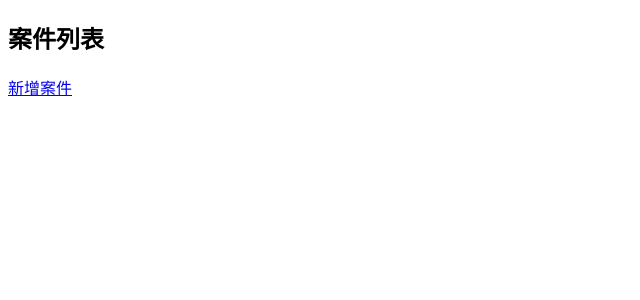
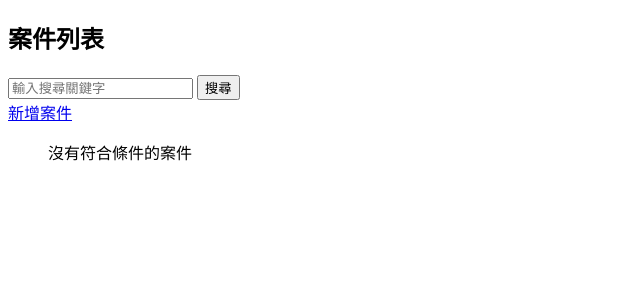
Before and after one commit to Leslie121224/case_management, a Django app: page /cases/ in a window 1280 px wide. Shown: the part 114-414 px from the top of the page, without its empty margins (0-640 px from the left). Run offline with Django 5.2, Linux system fonts and the light colour scheme; the visitor is signed in with stand-in values (Sample User, id 1); data that the repository does not hold is empty.

Commit message:
feat: 新增搜尋功能，支援模糊搜索。
若案子增加則需要查詢特定案件的功能，因此新增搜尋功能。

```diff
--- a/case_tracker/templates/case_list.html
+++ b/case_tracker/templates/case_list.html
@@ -2,6 +2,11 @@
 
 {% block content %}
   <h2>案件列表</h2>
+
+  <form method="GET" action="{% url 'case_list' %}">
+    <input type="text" name="q" value="{{ query }}" placeholder="輸入搜尋關鍵字">
+    <button type="submit">搜尋</button>
+  </form>
 
   {% if user.is_authenticated %}
     <a href="{% url 'add_case' %}">新增案件</a>
@@ -18,6 +23,8 @@
         {% endif %}
       </li>
       <hr>
+	{% empty %}
+      <p>沒有符合條件的案件</p>
     {% endfor %}
   </ul>
 {% endblock %}
--- a/case_tracker/views.py
+++ b/case_tracker/views.py
@@ -4,6 +4,7 @@ from django.contrib.auth import login
 from .models import Case, CaseHistory
 from django.contrib.auth.decorators import login_required
 from .forms import CaseForm
+from django.db.models import Q  # 🔹 支援模糊搜尋
 
 # 註冊帳號
 def register(request):
@@ -20,8 +21,21 @@ def register(request):
 # 案件列表
 @login_required
 def case_list(request):
+    query = request.GET.get("q", "")  # 取得搜尋關鍵字
     cases = Case.objects.all()
-    return render(request, "case_list.html", {"cases": cases})
+
+    if query:
+        cases = cases.filter(
+            Q(case_number__icontains=query) |
+            Q(department__icontains=query) |
+            Q(circuit_diagram__icontains=query) |
+            Q(model_type__icontains=query) |
+            Q(business_case_number__icontains=query) |
+            Q(software_version__icontains=query) |
+            Q(status__icontains=query)
+        )
+
+    return render(request, "case_list.html", {"cases": cases, "query": query})
 
 # 新增案件
 @login_required
@@ -35,6 +49,7 @@ def add_case(request):
         form = CaseForm()
     return render(request, "add_case.html", {"form": form})
 
+# 編輯案件
 @login_required
 def edit_case(request, case_id):
     case = get_object_or_404(Case, id=case_id)
@@ -51,6 +66,7 @@ def edit_case(request, case_id):
 
     return render(request, "edit_case.html", {"form": form, "case": case})
 
+# 查看案件細節
 @login_required
 def case_detail(request, case_id):
     case = get_object_or_404(Case, id=case_id)
```
